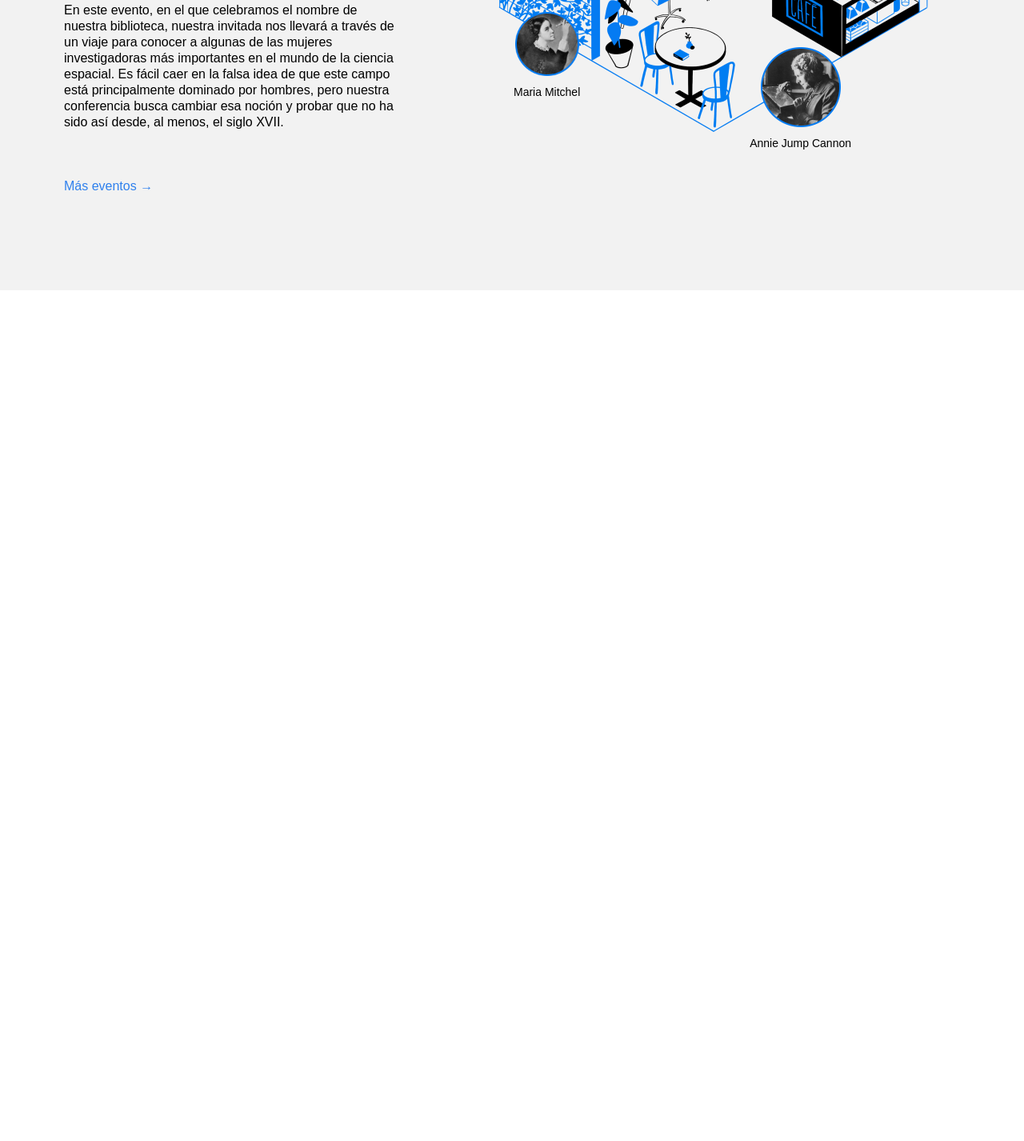
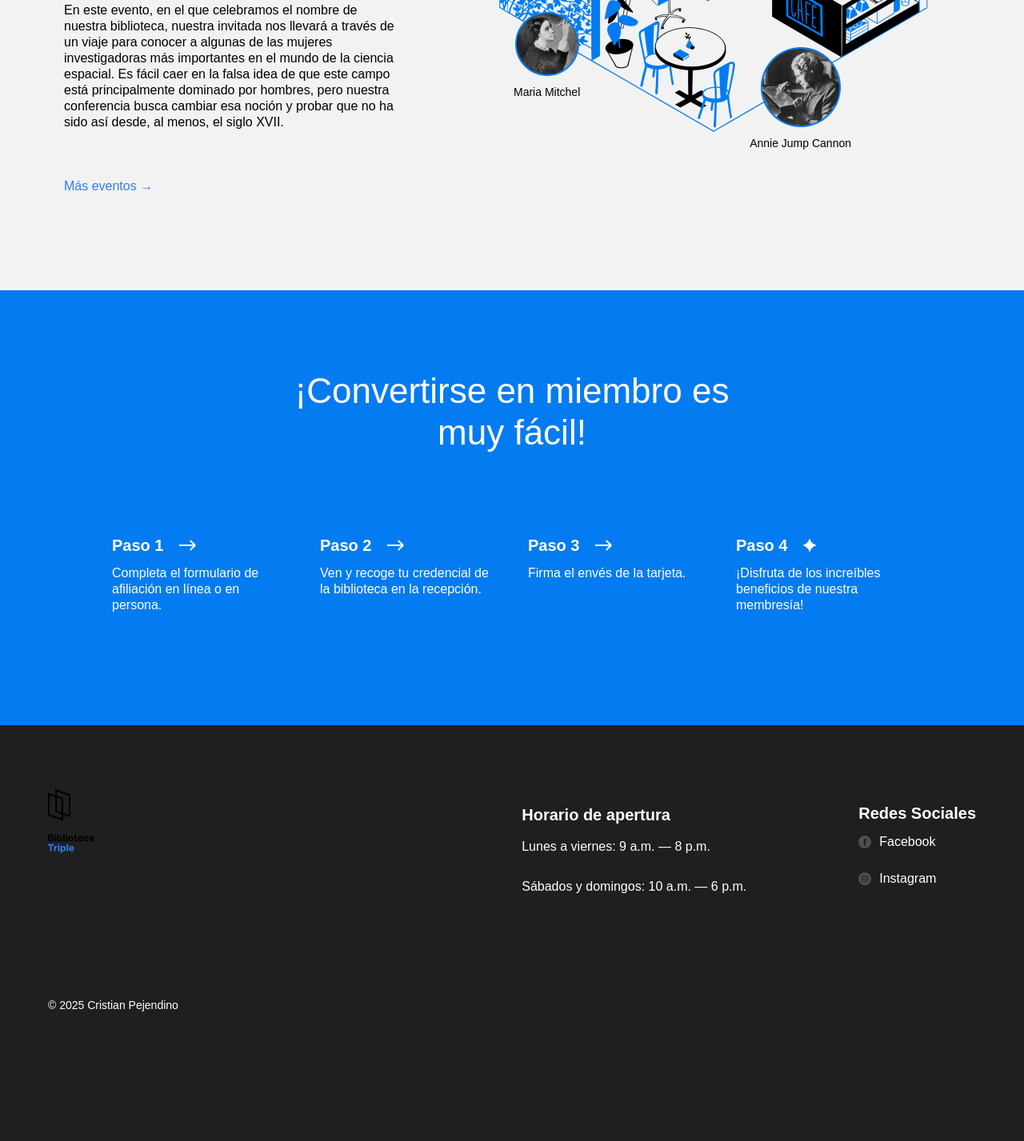
Before and after one commit to cristianpeje96/web_project_library_es, a plain HTML site: page index.html in a window 1280 px wide. Shown: the part 2575-4002 px from the top of the page at 80% size. Before the commit the page ends 2938 px from the top, so only its background shows below. Drawn offline with Linux system fonts and the light colour scheme.

Commit message:
proyecto-parte-final

```diff
--- a/index.html
+++ b/index.html
@@ -30,7 +30,7 @@
               <a class="nav__link" href="#events">Eventos</a>
             </li>
             <li>
-              <a class="nav__link">Conviértete en miembro</a>
+              <a class="nav__link" href="#membership">Conviértete en miembro</a>
             </li>
             <li>
               <a class="nav__link">Contactos</a>
@@ -222,6 +222,120 @@
           </div>
           <!-- Comienza a crear la composición aquí -->
         </section>
+
+        <section class="membership" id="membership">
+          <h2 class="membership__title">
+            ¡Convertirse en miembro es muy fácil!
+          </h2>
+          <ul class="membership__steps">
+            <li class="step">
+              <h3 class="step__title">
+                Paso 1
+                <img
+                  src="./images/icon_step_forward.svg"
+                  alt="icon forward"
+                  class="step__icon"
+                />
+              </h3>
+              <p class="step__description">
+                Completa el formulario de afiliación en línea o en persona.
+              </p>
+            </li>
+            <li class="step">
+              <h3 class="step__title">
+                Paso 2
+                <img
+                  src="./images/icon_step_forward.svg"
+                  alt="icon forward"
+                  class="step__icon"
+                />
+              </h3>
+              <p class="step__description">
+                Ven y recoge tu credencial de la biblioteca en la recepción.
+              </p>
+            </li>
+            <li class="step">
+              <h3 class="step__title">
+                Paso 3
+                <img
+                  src="./images/icon_step_forward.svg"
+                  alt="icon forward"
+                  class="step__icon"
+                />
+              </h3>
+              <p class="step__description">Firma el envés de la tarjeta.</p>
+            </li>
+            <li class="step">
+              <h3 class="step__title">
+                Paso 4
+                <img
+                  src="./images/icon_step_finish.svg"
+                  alt="icon finish"
+                  class="step__icon"
+                />
+              </h3>
+              <p class="step__description">
+                ¡Disfruta de los increíbles beneficios de nuestra membresía!
+              </p>
+            </li>
+          </ul>
+        </section>
+        <footer class="footer" id="footer">
+          <div class="footer__columns">
+            <!-- Primera columna: Logo -->
+            <div class="footer__column">
+              <img src="/images/logo.svg" alt="Logo" class="footer__logo" />
+            </div>
+
+            <!-- Segunda columna: Horario -->
+            <div class="footer__column footer__column_content_hours">
+              <div>
+                <p class="footer__column-heading">Horario de apertura</p>
+                <ul class="footer__list">
+                  <li class="footer__list-item">
+                    Lunes a viernes: 9 a.m. — 8 p.m.
+                  </li>
+                  <li class="footer__list-item">
+                    Sábados y domingos: 10 a.m. — 6 p.m.
+                  </li>
+                </ul>
+              </div>
+            </div>
+
+            <!-- Tercera columna: Redes Sociales -->
+            <div class="footer__column footer__column_content_social">
+              <div>
+                <p class="footer__column-heading">Redes Sociales</p>
+                <ul class="footer__list">
+                  <li class="footer__list-item">
+                    <a href="#" class="footer__column-link">
+                      <img
+                        src="/images/facebook_white.svg"
+                        alt="Facebook"
+                        class="footer__social-icon"
+                      />
+                      Facebook
+                    </a>
+                  </li>
+                  <li class="footer__list-item">
+                    <a href="#" class="footer__column-link">
+                      <img
+                        src="/images/instagram_white.svg"
+                        alt="Instagram"
+                        class="footer__social-icon"
+                      />
+                      Instagram
+                    </a>
+                  </li>
+                </ul>
+              </div>
+            </div>
+          </div>
+          <!-- Derechos de autor -->
+          <div class="footer__copyright">
+            <p>&copy; 2025 Cristian Pejendino</p>
+          </div>
+        </footer>
       </main>
     </div>
   </body>
--- a/styles/style.css
+++ b/styles/style.css
@@ -522,3 +522,125 @@
   font-size: 14px;
   margin: 0;
 }
+
+.membership {
+  padding: 100px 0 140px;
+  background-color: #057bf2;
+  color: #ffffff;
+}
+
+.membership__title {
+  max-width: 574px;
+  margin: 0 auto;
+  text-align: center;
+  font-size: 44px;
+  font-weight: 500;
+  line-height: 52px;
+}
+
+.membership__steps {
+  list-style-type: none;
+  padding: 0;
+  margin: 100px 0 0;
+  justify-content: center;
+  gap: 40px;
+}
+
+.step {
+  flex: 0 0 220px;
+}
+
+.step__title {
+  margin: 0;
+  font-size: 20px;
+  line-height: 30px;
+  font-weight: 700;
+  display: flex;
+  align-items: center;
+}
+
+.step__icon {
+  margin-left: 20px;
+}
+
+.step__description {
+  margin: 10px 0 0;
+}
+
+.footer {
+  box-sizing: border-box;
+  background-color: #1f1f1f;
+  color: #ffffff;
+  padding: 80px 60px;
+}
+
+.footer__columns {
+  display: flex;
+  justify-content: space-between;
+  flex: 1;
+  gap: 60px;
+}
+
+.footer__column {
+  display: flex;
+  flex-direction: column;
+  gap: 16px;
+}
+
+.footer__column_content_hours {
+  margin-left: auto;
+  font-size: 16px;
+  line-height: 24px;
+}
+
+.footer__column_content_social {
+  margin-left: 80px;
+  display: flex;
+  flex-direction: column;
+  gap: 10px;
+}
+
+.footer__logo {
+  width: 58px;
+  height: 80px;
+  display: block;
+  margin-bottom: 100px;
+  color: white;
+}
+
+.footer__column-heading {
+  list-style-type: none;
+  font-size: 20px;
+  font-weight: bold;
+  margin-bottom: 16px;
+}
+
+.footer__list {
+  /* El siguiente código elimina los estilos predeterminados del navegador para las listas */
+  list-style-type: none;
+  padding: 0;
+  margin: 0;
+}
+
+.footer__list-item {
+  margin-bottom: 10px;
+}
+
+.footer__column-link {
+  color: white;
+  text-decoration: none;
+  display: flex;
+  align-items: center;
+  gap: 10px;
+}
+
+.footer__social-icon {
+  width: 16px;
+  height: 16px;
+}
+
+.footer__copyright {
+  font-size: 14px;
+  margin-top: 80px;
+  height: 100px;
+}
```
